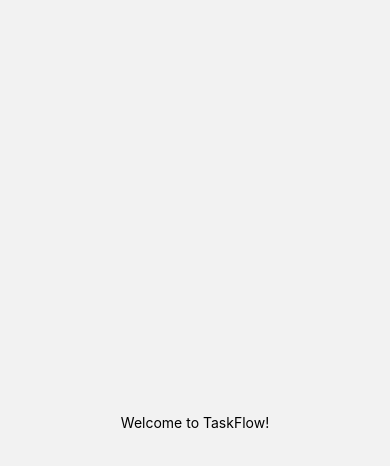
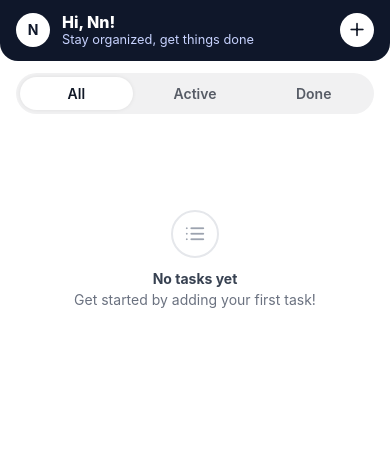
Before and after one commit to nelith-2002/To-Do-List-Mobile-App, a React Native app: screen /Home in a window 390 px wide. Shown: the top 466 px of the page. Built offline with nearby package versions, Linux system fonts and the light colour scheme.

Commit message:
Feat: TaskCard component & AddEditTask , Home Screens

```diff
--- a/App.tsx
+++ b/App.tsx
@@ -1,31 +1,27 @@
+import { useEffect } from "react";
 import { Provider } from "react-redux";
 import { store, loadTasksOnBoot } from "./src/store";
 import { NavigationContainer } from "@react-navigation/native";
 import { createNativeStackNavigator } from "@react-navigation/native-stack";
 import OnboardingScreen from "./src/screens/onboardingScreen";
 import ProfileSetupScreen from "./src/screens/ProfileSetupScreen";
-import { View, Text } from "react-native";
+import HomeScreen from "./src/screens/HomeScreen";
+import AddEditTaskScreen from "./src/screens/AddEditTaskScreen";
 
 
 export type RootStackParamList = {
   Onboarding: undefined;
   ProfileSetup: undefined;
   Home: { profile?: { name: string; photo?: string } } | undefined;
+  AddEdit: { task?: any } | undefined;
 };
 
 const Stack = createNativeStackNavigator<RootStackParamList>();
 
-function HomeScreen({ route }: any) {
-  const profile = route?.params?.profile;
-  return (
-    <View style={{ flex: 1, justifyContent: "center", alignItems: "center" }}>
-      <Text>Welcome to TaskFlow!</Text>
-      {profile?.name ? <Text>Hi, {profile.name} 👋</Text> : null}
-    </View>
-  );
-}
-
 export default function App() {
+    useEffect(() => {
+    loadTasksOnBoot(store.dispatch);
+  }, []);
   return (
     <Provider store={store}>
     <NavigationContainer>
@@ -33,6 +29,7 @@ export default function App() {
         <Stack.Screen name="Onboarding" component={OnboardingScreen} />
         <Stack.Screen name="ProfileSetup" component={ProfileSetupScreen} />
         <Stack.Screen name="Home" component={HomeScreen} />
+        <Stack.Screen name="AddEdit" component={AddEditTaskScreen} />
       </Stack.Navigator>
     </NavigationContainer>
     </Provider>
--- a/package.json
+++ b/package.json
@@ -11,6 +11,7 @@
   "dependencies": {
     "@expo/vector-icons": "^15.0.3",
     "@react-native-async-storage/async-storage": "2.2.0",
+    "@react-native-community/datetimepicker": "8.4.4",
     "@react-navigation/native": "^7.1.19",
     "@react-navigation/native-stack": "^7.6.0",
     "@reduxjs/toolkit": "^2.9.2",
--- a/src/components/TaskCard.tsx
+++ b/src/components/TaskCard.tsx
@@ -16,7 +16,7 @@ export default memo(function TaskCard({task, onToggle, onEdit, onDelete}: Props)
 
     return(
         <View style={styles.card} >
-            <TouchableOpacity style={styles.left} >
+            <TouchableOpacity style={styles.left} onPress={onToggle} activeOpacity={0.7}>
                 <View style={[styles.checkbox, task.completed && styles.checkboxOn]} >
                     {task.completed && <Feather name="check" size={14} color="#fff" />}
                 </View>
@@ -73,7 +73,7 @@ const styles = StyleSheet.create({
     flex: 1,
   },
   title:{
-    fontSize: 15,
+    fontSize: 16,
     fontWeight: "600",
     color: "#0B132B"
   },
@@ -82,12 +82,12 @@ const styles = StyleSheet.create({
     color: "#6b7280"
   },
   meta:{
-    fontSize: 12,
+    fontSize: 14,
     color: "#64748b",
     marginTop: 4
   },
   desc:{
-    fontSize: 12.5,
+    fontSize: 12.8,
     color: "#64748b",
     marginTop: 4
   },
--- /dev/null
+++ b/src/screens/AddEditTaskScreen.tsx
@@ -0,0 +1,168 @@
+import { useMemo , useState } from "react";
+import { View, Text, TextInput, StyleSheet, TouchableOpacity, Platform , Alert } from "react-native";
+import DateTimePicker from "@react-native-community/datetimepicker";
+import { SafeAreaView } from "react-native-safe-area-context";
+import { useDispatch } from "react-redux";
+import { addTask, updateTask } from "../store/taskSlice";
+import type { Task } from "../types/task";
+
+type Props = {
+    navigation: any;
+    route:{
+        params?: { task?: Task }
+    }
+}
+
+export default function AddEditTaskScreen({ navigation, route }: Props) {
+    const dispatch = useDispatch();
+    const editing = !!route.params?.task;
+    const [title, setTitle] = useState(route.params?.task?.title ?? "");
+    const [description, setDescription] = useState(route.params?.task?.description ?? "");
+    const [dueAt, setDueAt] = useState<Date>(route.params?.task ? new Date(route.params.task.dueAt) : new Date());
+    const [showPicker, setShowPicker] = useState(false);
+
+    const canSave = useMemo(() => title.trim().length > 0, [title]);
+
+    const today = new Date();
+    today.setHours(0, 0, 0, 0);
+
+    const save = () => {
+    if (!canSave) return;
+
+    const picked = new Date(dueAt);
+    picked.setHours(0, 0, 0, 0);
+    if (picked < today) {
+      Alert.alert("Invalid due date", "Due date can’t be before today.");
+      return;
+    }
+
+    const iso = dueAt.toISOString();
+
+    if (editing && route.params?.task) {
+      dispatch(
+        updateTask({
+            id: route.params.task.id,
+            changes: {
+                title: title.trim(),
+                description: description.trim(),
+                dueAt: iso
+            }
+        })
+    );
+    } else {
+      dispatch(
+        addTask({
+            title: title.trim(),
+            description: description.trim(),
+            dueAt: iso
+        })
+    );
+    }
+    navigation.goBack();
+  };
+
+  return(
+    <SafeAreaView style={styles.safe}>
+       <View style={styles.warp} >
+         <Text style={styles.h1}>{editing ? "Edit Task" : "Add Task"}</Text>
+
+        <Text style={styles.label}>Title *</Text>
+        <TextInput
+          value={title}
+          onChangeText={setTitle}
+          placeholder="Task title"
+          style={[styles.input, !canSave && title.length > 0 && styles.inputErr]}
+        />
+
+        <Text style={styles.label}>Description</Text>
+        <TextInput
+          value={description}
+          onChangeText={setDescription}
+          placeholder="Optional"
+          style={[styles.input, { height: 90 }]}
+          multiline
+        />
+
+        <Text style={styles.label}>Due date</Text>
+        <TouchableOpacity style={styles.input} onPress={() => setShowPicker(true)} activeOpacity={0.8}>
+          <Text>{dueAt.toDateString()}</Text>
+        </TouchableOpacity>
+
+        {showPicker && (
+          <DateTimePicker
+            value={dueAt}
+            mode="date"
+            display={Platform.OS === "ios" ? "inline" : "default"}
+            minimumDate={today}
+            onChange={(_, date) => {
+              setShowPicker(Platform.OS === "ios");
+              if (date) setDueAt(date);
+            }}
+          />
+        )}
+
+        <TouchableOpacity
+            style={[styles.cta, !canSave && styles.ctaDisabled]}
+            disabled={!canSave}
+            onPress={save}
+        >
+          <Text style={styles.ctaText}>{editing ? "Save Changes" : "Add Task"}</Text>
+        </TouchableOpacity>
+
+       </View>
+    </SafeAreaView>
+
+  )
+
+
+
+}
+
+const styles = StyleSheet.create({
+     safe:{
+      flex: 1,
+      backgroundColor: "#fff"
+     },
+     warp:{
+      flex: 1,
+      padding: 20,
+      gap: 10,
+     },
+     h1:{
+      fontSize: 20,
+      fontWeight: "700",
+      marginBottom: 6,
+      color: "#0B132B"
+     },
+     label:{
+      fontSize: 13,
+      fontWeight: "600",
+      color: "#111827",
+     },
+     input:{
+      backgroundColor: "#fff",
+      borderWidth: 1,
+      borderColor: "#E5E7EB",
+      borderRadius: 12,
+      paddingHorizontal: 12,
+      paddingVertical: 12,
+     },
+     inputErr:{
+      borderColor: "#ef4444"
+     },
+     cta:{
+      marginTop: "auto",
+      backgroundColor: "#0f172a",
+      paddingVertical: 14,
+      borderRadius: 12,
+      alignItems: "center"
+     },
+     ctaDisabled:{
+      backgroundColor: "#94a3b8"
+     },
+     ctaText:{
+        color: "#fff",
+        fontWeight: "700",
+        fontSize: 16,
+     }
+  })
--- /dev/null
+++ b/src/screens/HomeScreen.tsx
@@ -0,0 +1,182 @@
+import React, { useMemo, useState, useCallback } from "react";
+import { View, Text, StyleSheet, TouchableOpacity, FlatList } from "react-native";
+import { SafeAreaView } from "react-native-safe-area-context";
+import { useDispatch, useSelector } from "react-redux";
+import { makeSelectFiltered, toggleComplete, deleteTask } from "../store/taskSlice";
+import TaskCard from "../components/TaskCard";
+import { Feather } from "@expo/vector-icons";
+
+type Filter = "all" | "active" | "done";
+
+export default function HomeScreen({ navigation }: any) {
+  const [filter, setFilter] = useState<Filter>("all");
+  const selectFiltered = useMemo(() => makeSelectFiltered(filter), [filter]);
+  const items = useSelector(selectFiltered);
+  const dispatch = useDispatch();
+
+  const renderEmpty = () => {
+    const map: Record<Filter, { icon: string; title: string; sub: string }> = {
+      all:   { icon: "list",       title: "No tasks yet",         sub: "Get started by adding your first task!" },
+      active:{ icon: "check-circle",title: "No active tasks",      sub: "All caught up! You have no pending tasks." },
+      done:  { icon: "alert-circle",title: "No completed tasks",   sub: "Complete some tasks to see them here." },
+    };
+    const meta = map[filter];
+    return (
+      <View style={styles.emptyWrap}>
+        <View style={styles.emptyIcon}>
+          <Feather name={meta.icon as any} size={22} color="#9CA3AF" />
+        </View>
+        <Text style={styles.emptyTitle}>{meta.title}</Text>
+        <Text style={styles.emptySub}>{meta.sub}</Text>
+      </View>
+    );
+  };
+
+  const renderItem = useCallback(
+    ({ item }: any) => (
+      <TaskCard
+        task={item}
+        onToggle={() => dispatch(toggleComplete(item.id))}
+        onEdit={() => navigation.navigate("AddEdit", { task: item })}
+        onDelete={() => dispatch(deleteTask(item.id))}
+      />
+    ),
+    [dispatch, navigation]
+  );
+
+  return (
+    <SafeAreaView style={styles.safe}>
+      {/* Top bar */}
+      <View style={styles.top}>
+        <View style={styles.avatar}><Text style={styles.avatarTxt}>N</Text></View>
+        <View style={{ flex: 1 }}>
+          <Text style={styles.hi}>Hi, Nn!</Text>
+          <Text style={styles.sub}>Stay organized, get things done</Text>
+        </View>
+        <TouchableOpacity onPress={() => navigation.navigate("AddEdit")} style={styles.addBtn}>
+          <Feather name="plus" size={20} color="#111827" />
+        </TouchableOpacity>
+      </View>
+
+      {/* Segmented filters */}
+      <View style={styles.segment}>
+        {(["all","active","done"] as Filter[]).map(k => (
+          <TouchableOpacity key={k} onPress={() => setFilter(k)} style={[styles.segBtn, filter===k && styles.segBtnOn]}>
+            <Text style={[styles.segTxt, filter===k && styles.segTxtOn]}>
+              {k === "all" ? "All" : k === "active" ? "Active" : "Done"}
+            </Text>
+          </TouchableOpacity>
+        ))}
+      </View>
+
+      {/* List */}
+      <FlatList
+        data={items}
+        keyExtractor={(x) => x.id}
+        renderItem={renderItem}
+        ListEmptyComponent={renderEmpty}
+        contentContainerStyle={{ padding: 16, paddingBottom: 24 }}
+      />
+    </SafeAreaView>
+  );
+}
+
+const styles = StyleSheet.create({
+  safe: {
+    flex: 1,
+    backgroundColor: "#fff"
+},
+  top: {
+    flexDirection: "row",
+    alignItems: "center",
+    backgroundColor: "#0f172a",
+    paddingHorizontal: 16,
+    paddingTop: 12,
+    paddingBottom: 14,
+    borderBottomLeftRadius: 18,
+    borderBottomRightRadius: 18,
+    gap: 12,
+  },
+  avatar: {
+    width: 34,
+    height: 34,
+    borderRadius: 17,
+    backgroundColor: "#fff",
+    alignItems: "center",
+    justifyContent: "center"
+},
+  avatarTxt: {
+    fontWeight: "700",
+    color: "#0f172a"
+},
+  hi: {
+    color: "#fff",
+    fontSize: 16,
+    fontWeight: "800"
+},
+  sub:{
+    color: "#c7d2fe",
+    fontSize: 12.8
+ },
+  addBtn: {
+    backgroundColor: "#fff",
+    width: 34,
+    height: 34,
+    borderRadius: 17,
+    alignItems: "center",
+    justifyContent: "center"
+},
+  segment: {
+    flexDirection: "row",
+    backgroundColor: "#1118270f",
+    marginHorizontal: 16,
+    marginTop: 12,
+    borderRadius: 24,
+    padding: 4,
+    gap: 6,
+  },
+  segBtn: {
+    flex: 1,
+    borderRadius: 20,
+    paddingVertical: 8,
+    alignItems: "center"
+},
+  segBtnOn: {
+    backgroundColor: "#fff",
+    shadowColor: "#000",
+    shadowOpacity: 0.08,
+    shadowRadius: 4,
+    elevation: 2
+},
+  segTxt: {
+    color: "#111827b0",
+    fontWeight: "600"
+},
+  segTxtOn: {
+    color: "#111827"
+},
+  emptyWrap: {
+    alignItems: "center",
+    marginTop: 80,
+    paddingHorizontal: 24
+},
+  emptyIcon: {
+    width: 48,
+    height: 48,
+    borderRadius: 24,
+    borderWidth: 2,
+    borderColor: "#E5E7EB",
+    alignItems: "center",
+    justifyContent: "center",
+    marginBottom: 12,
+  },
+  emptyTitle: {
+    fontWeight: "700",
+    color: "#374151",
+    marginBottom: 4
+},
+  emptySub: {
+    color: "#6b7280",
+    textAlign: "center"
+},
+});
```
Also changed, not shown: 1 other file (tests, documents, lock files or other folders).
